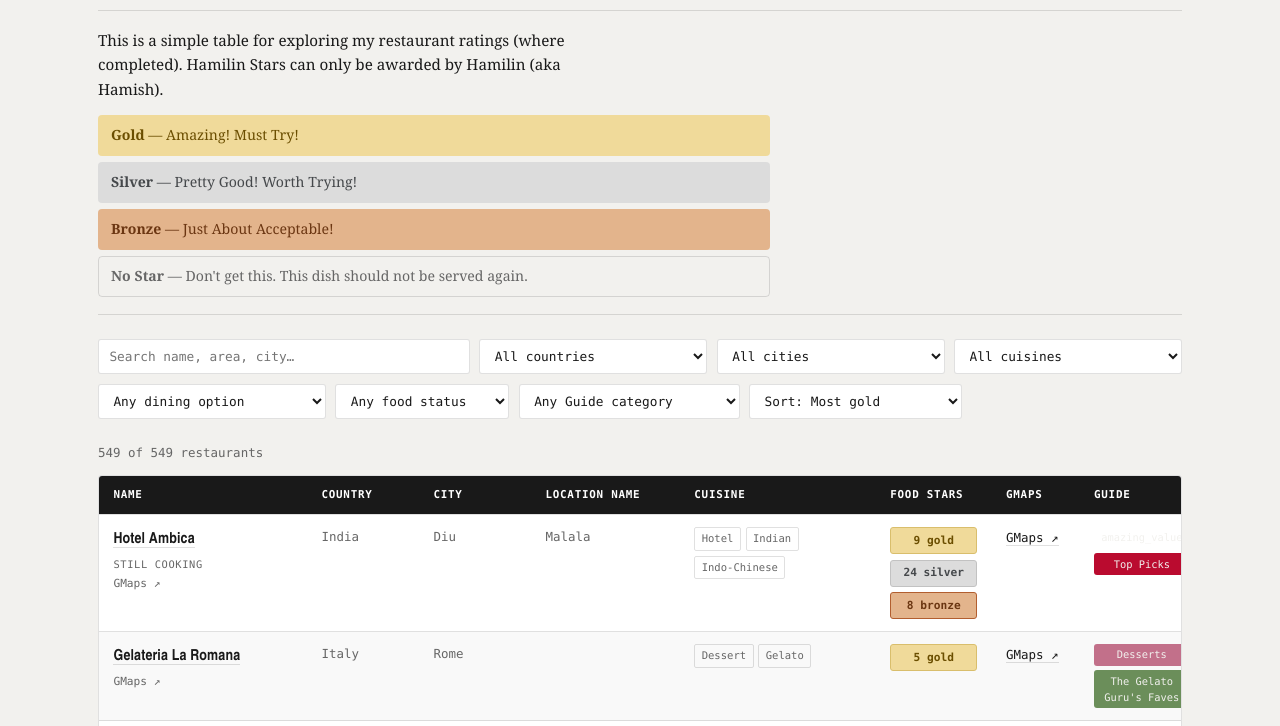
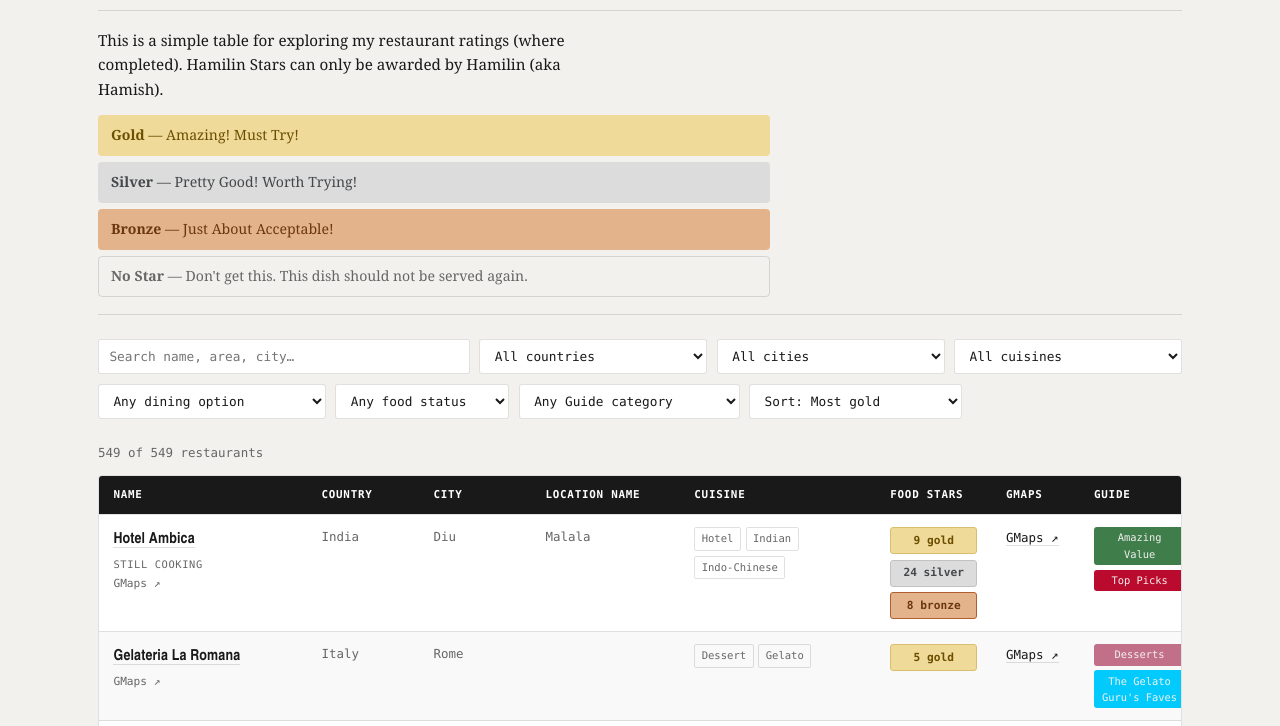
Before and after one commit to HamishLacmane/HamilinStar, a plain HTML site: page index.html in a window 1280 px wide. Shown: the part 74-800 px from the top of the page. Drawn offline with Linux system fonts and the light colour scheme.

Commit message:
Sync Guide category colours + labels: cyan, Amazing Value, Overrated
This repo keeps its own hand-synced copy of Guide's --cat-* tokens and
GUIDE_CATEGORY_LABEL map (no shared file between the two repos) — it
had drifted out of sync: gelato_guru was still the old pistachio green
(Guide moved to blue then confirmed cyan #03cafc), and Amazing
Value/Overrated existed in the data but had no colour rule or label
text here at all, so those badges rendered blank/unstyled. Fixed both
index.html and stars.html (same GUIDE_CATEGORY_LABEL map in each) plus
styles.css. Spotted by Hamish looking at the live table.

```diff
--- a/index.html
+++ b/index.html
@@ -117,7 +117,9 @@
     top_picks: 'Top Picks',
     gelato_guru: "The Gelato Guru's Faves",
     gone_but_not_forgotten: 'Gone But Not Forgotten',
-    desserts: 'Desserts'
+    desserts: 'Desserts',
+    amazing_value: 'Amazing Value',
+    overrated: 'Overrated'
   };
   function guideCatBadges(categories) {
     if (!categories || !categories.length) return '';
--- a/styles.css
+++ b/styles.css
@@ -26,12 +26,19 @@
   --nostar-tint: #E7B8B8;
   --nostar-ink: #7A1F1F;
   /* Guide category colours — shared with Hamilin Guide (unified 2026-08-14),
-     same values as Guide's --cat-* tokens. --cat-desserts is a first pass,
-     not yet confirmed with Hamish. */
+     same values as Guide's --cat-* tokens, kept in sync by hand (no shared
+     file between the two repos — check Guide's styles.css whenever this
+     needs updating). --cat-desserts is a first pass, not yet confirmed
+     with Hamish. --cat-gelato_guru updated 2026-08-19 to match Guide's
+     confirmed cyan (was pistachio green, then went through blue on Guide's
+     side too — this file had drifted out of sync until now). */
   --cat-top_picks: #BA0B2F;
-  --cat-gelato_guru: #6B8E5A;
+  --cat-gelato_guru: #03cafc;
   --cat-gone_but_not_forgotten: #9B9B93;
   --cat-desserts: #C2708A;
+  --cat-amazing_value: #3F7D4B;
+  /* Overrated has no colour token, same as Guide — its badge reuses the
+     transparent/hairline/ink-soft no-star treatment instead. */
 }
 
 * { box-sizing: border-box; }
@@ -232,6 +239,8 @@ a.section-nav-item:hover, a.section-nav-item:focus-visible {
 .guide-cat-badge.cat-gelato_guru { background: var(--cat-gelato_guru); }
 .guide-cat-badge.cat-gone_but_not_forgotten { background: var(--cat-gone_but_not_forgotten); color: var(--ink); }
 .guide-cat-badge.cat-desserts { background: var(--cat-desserts); }
+.guide-cat-badge.cat-amazing_value { background: var(--cat-amazing_value); }
+.guide-cat-badge.cat-overrated { background: transparent; border: 1px solid var(--hairline); color: var(--ink-soft); }
 
 .stars-link { display: block; text-decoration: none; border-radius: 3px; margin: -0.2rem -0.3rem; padding: 0.2rem 0.3rem; }
 .stars-link:hover, .stars-link:focus-visible { background: rgba(0,0,0,0.06); outline: none; }
```
Also changed, not shown: stars.html (+3 -1 lines).
